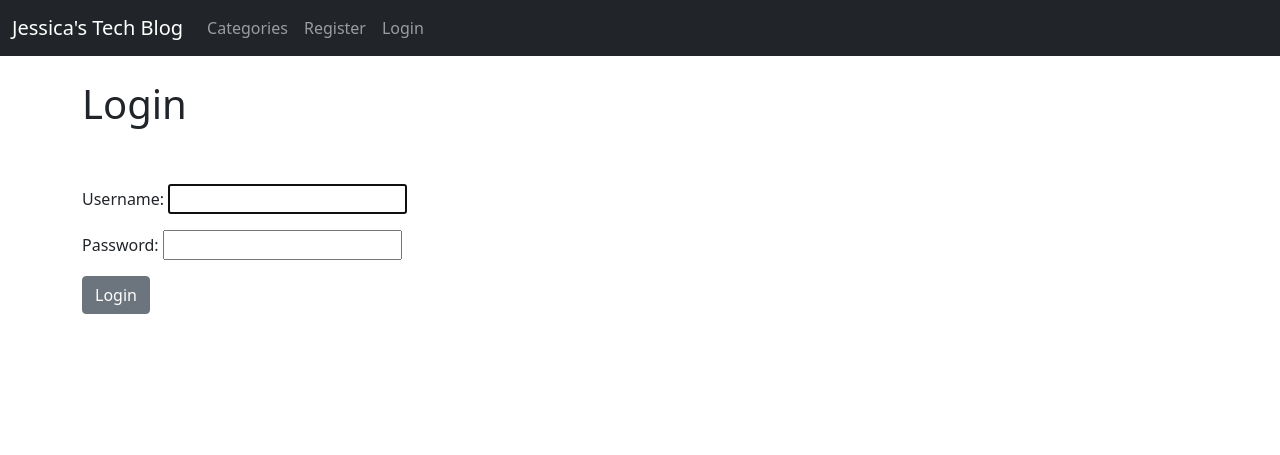
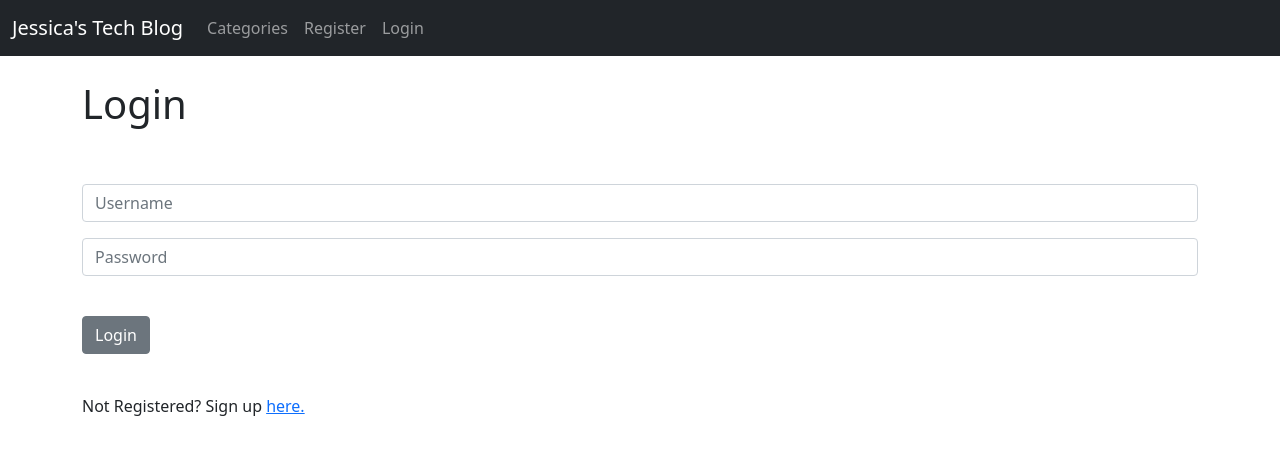
Before and after one commit to Jessica-Mansell/Personal-Website, a Django app: page /members/login/ in a window 1280 px wide. Shown: the top 455 px of the page. Run offline with Django 4.2, Linux system fonts and the light colour scheme; some libraries are stand-ins or nearby versions.

Commit message:
style the login page

```diff
--- a/mysite/members/templates/registration/login.html
+++ b/mysite/members/templates/registration/login.html
@@ -9,10 +9,17 @@
 <div class="mb-3">
     <form method="POST">
         {% csrf_token %}
-        <!--as_p = html element of <p> for paragraph. can also use as_ul or as_table-->
-        {{ form.as_p }}
+        <div class="mb-3">
+            <input type="text" class="form-control" name="username" placeholder="Username">
+        </div>
+        <div class="mb-3">
+            <input type="password" class="form-control" name="password" placeholder="Password">
+        </div>
+    </br>
         <button class="btn btn-secondary">Login</button>
     </form>
 </div>
+</br>
+Not Registered? Sign up <a href="{% url 'register' %}">here.</a>
 
 {% endblock %}
```
Also changed, not shown: mysite/db.sqlite3.
